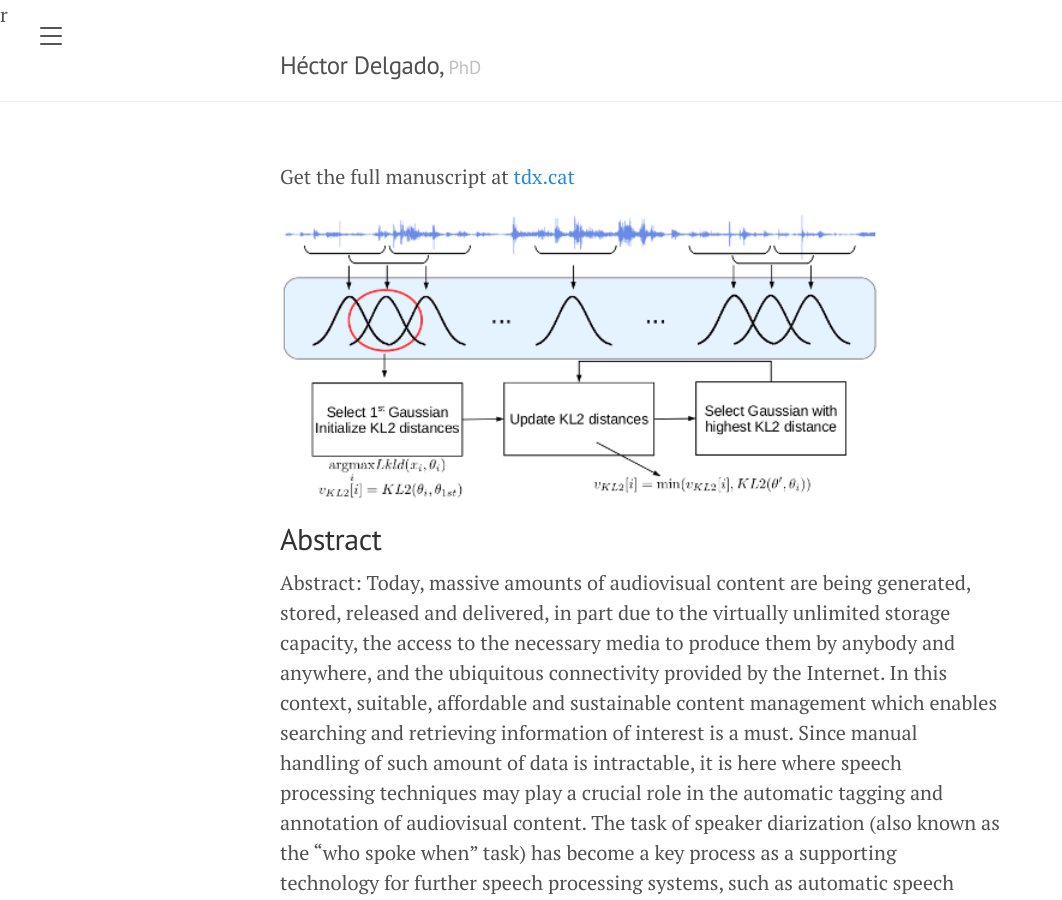
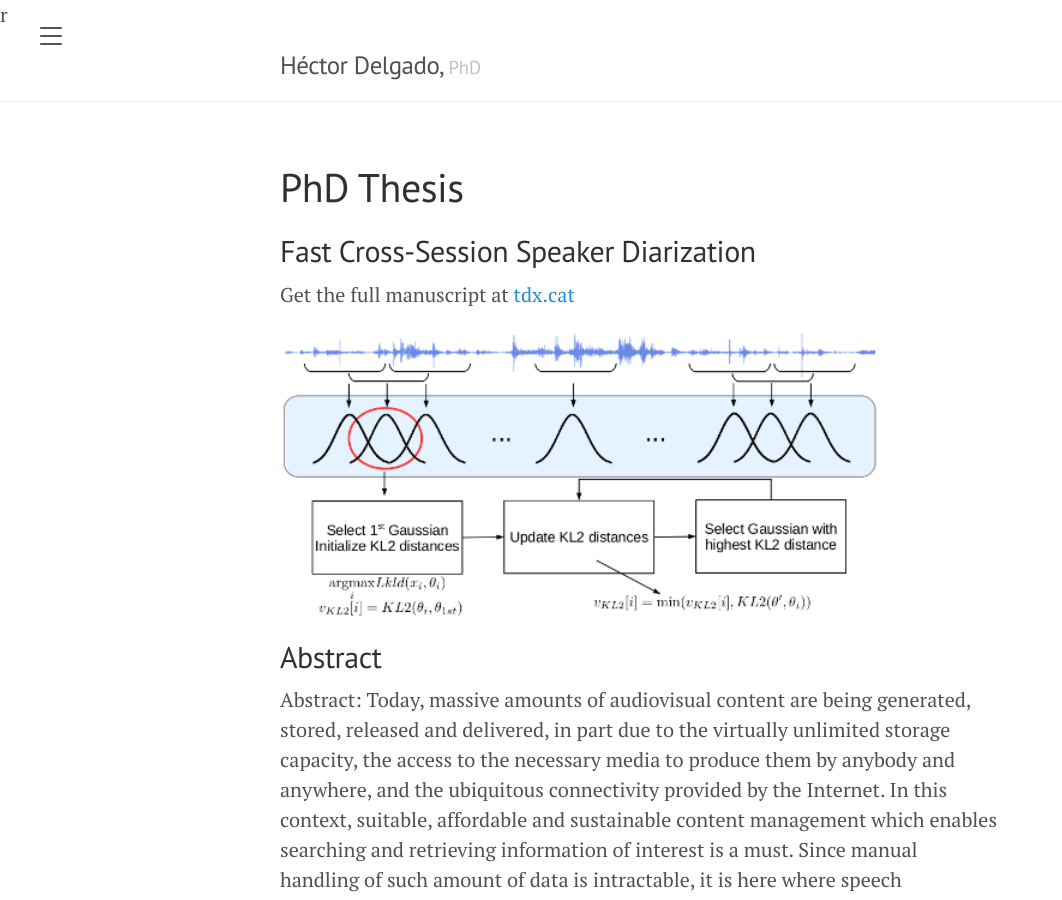
Before and after one commit to h-delgado/h-delgado.github.io, a Jekyll site: the page built from thesis.md, in a window 1280 px wide and 900 px high. Shown: the whole window, without its empty margins (0-1062 px from the left). Built offline with Jekyll 4.4.1, drawn with Linux system fonts in a browser that asks for light colours; our own code applies the rules of GitHub Pages for plain Markdown files.

Commit message:
Update thesis.md

```diff
--- a/thesis.md
+++ b/thesis.md
@@ -1,8 +1,8 @@
 ---
 layout: page
-title: PhD Thesis: Fast Cross-Session Speaker Diarization
+title: PhD Thesis
 ---
-
+## Fast Cross-Session Speaker Diarization
 Get the full manuscript at [tdx.cat](http://www.tdx.cat/handle/10803/309290)
 
 <img src='{{ "/images/KBMTrainingNew.png" | relative_url }}' width="600" />
```
